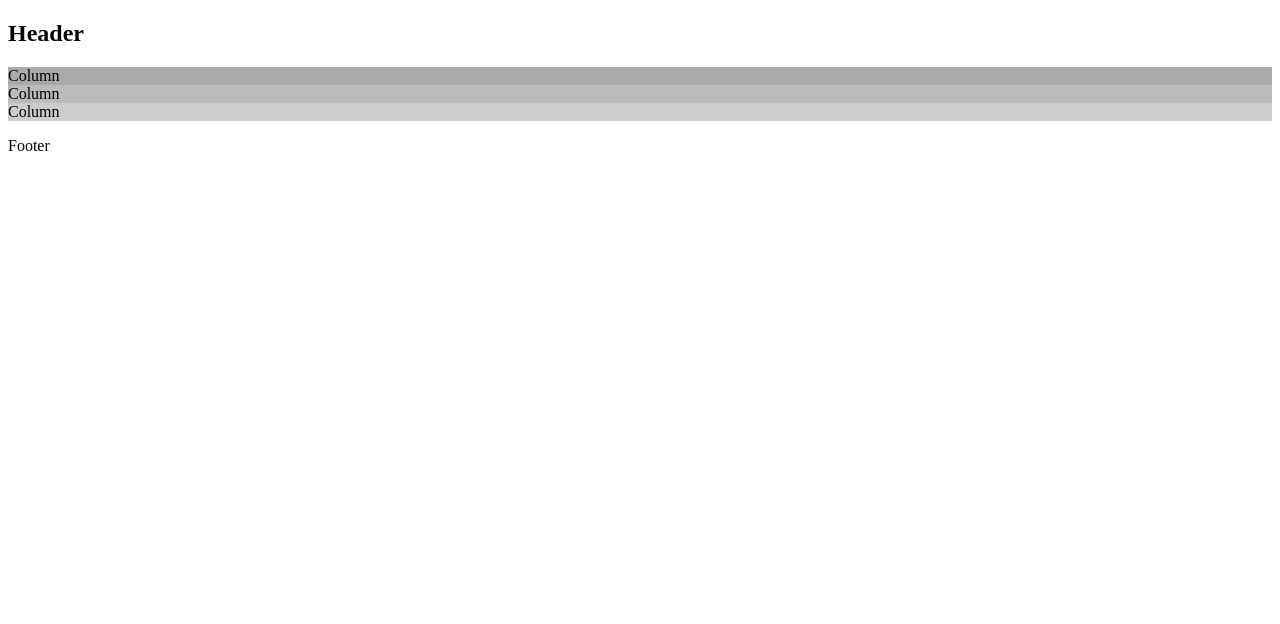
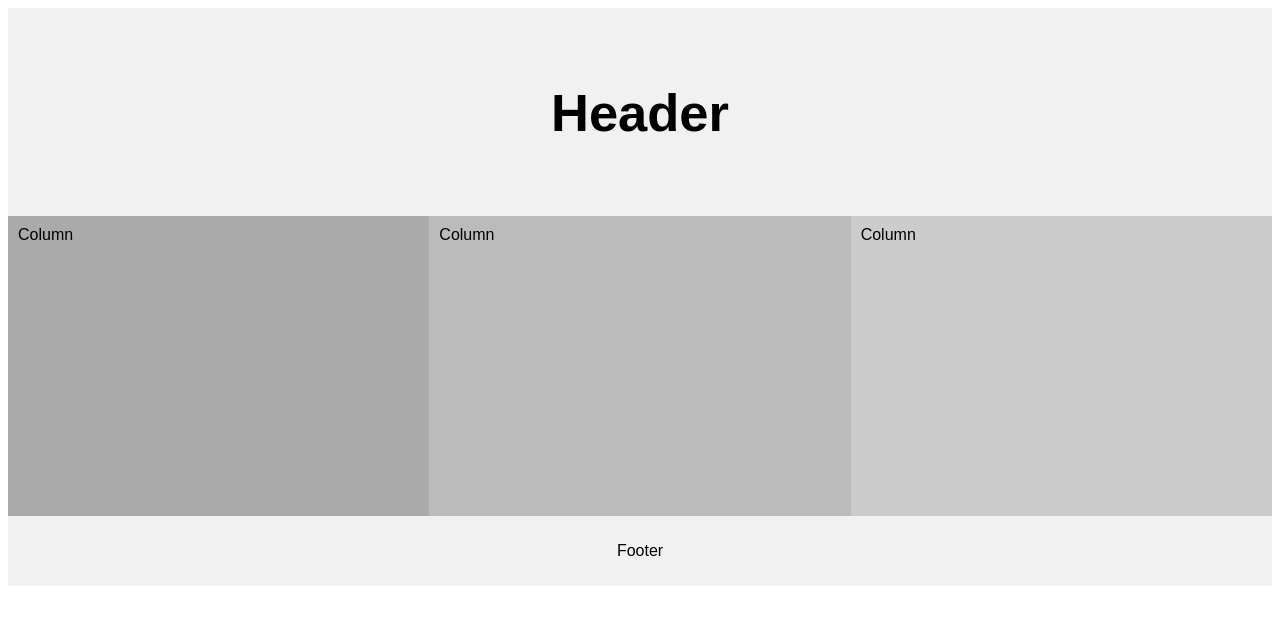
Before and after one commit to jpfiles/jpfiles.github.io, a plain HTML site: page index.html in a window 1280 px wide. Drawn offline with Linux system fonts and the light colour scheme.

Commit message:
Update index.html

```diff
--- a/index.html
+++ b/index.html
@@ -4,6 +4,7 @@
 <title>CSS Template</title>
 <meta charset="utf-8">
 <meta name="viewport" content="width=device-width, initial-scale=1">
+<link rel="stylesheet" href="index-styles.css">
 <style>
 
 </style>
```
